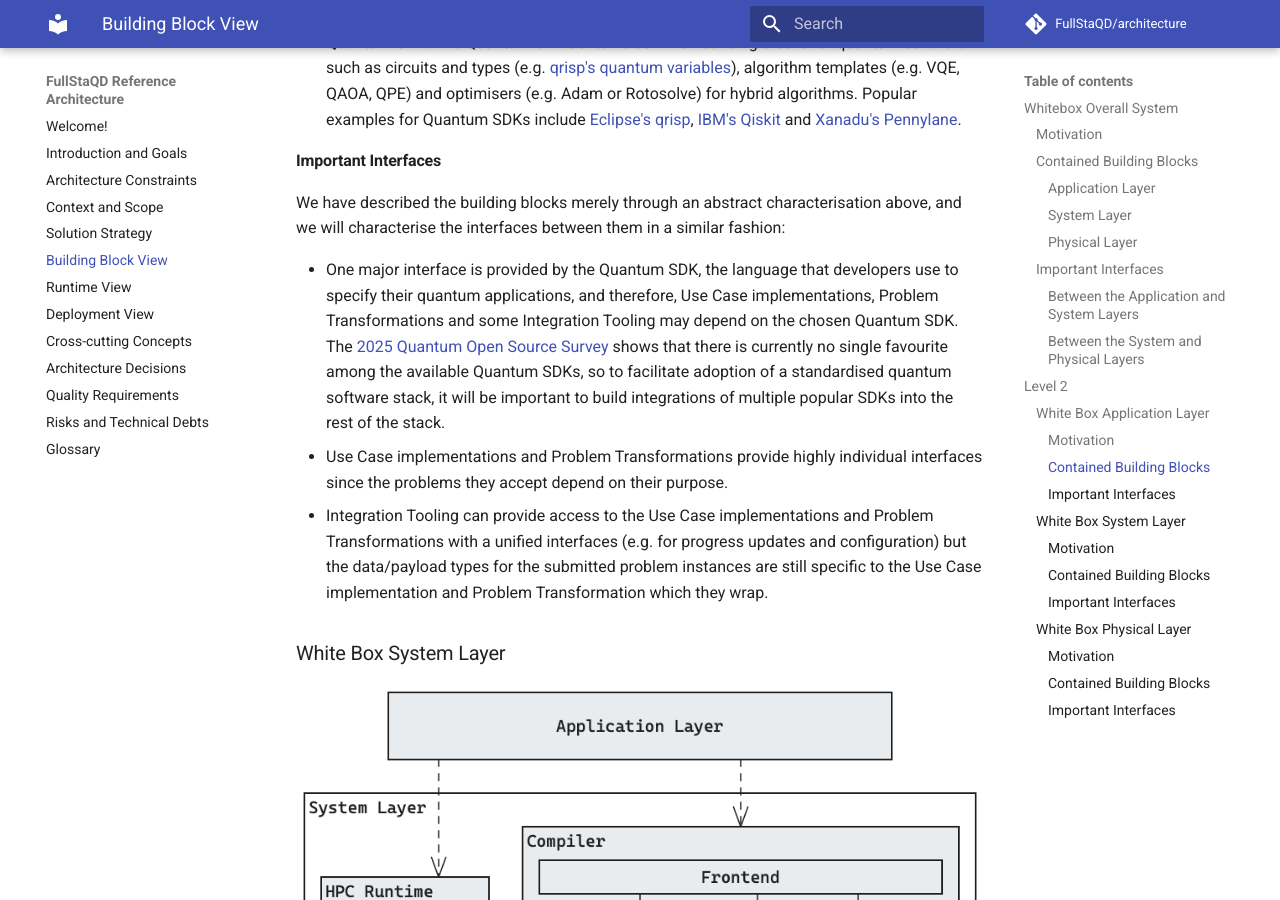
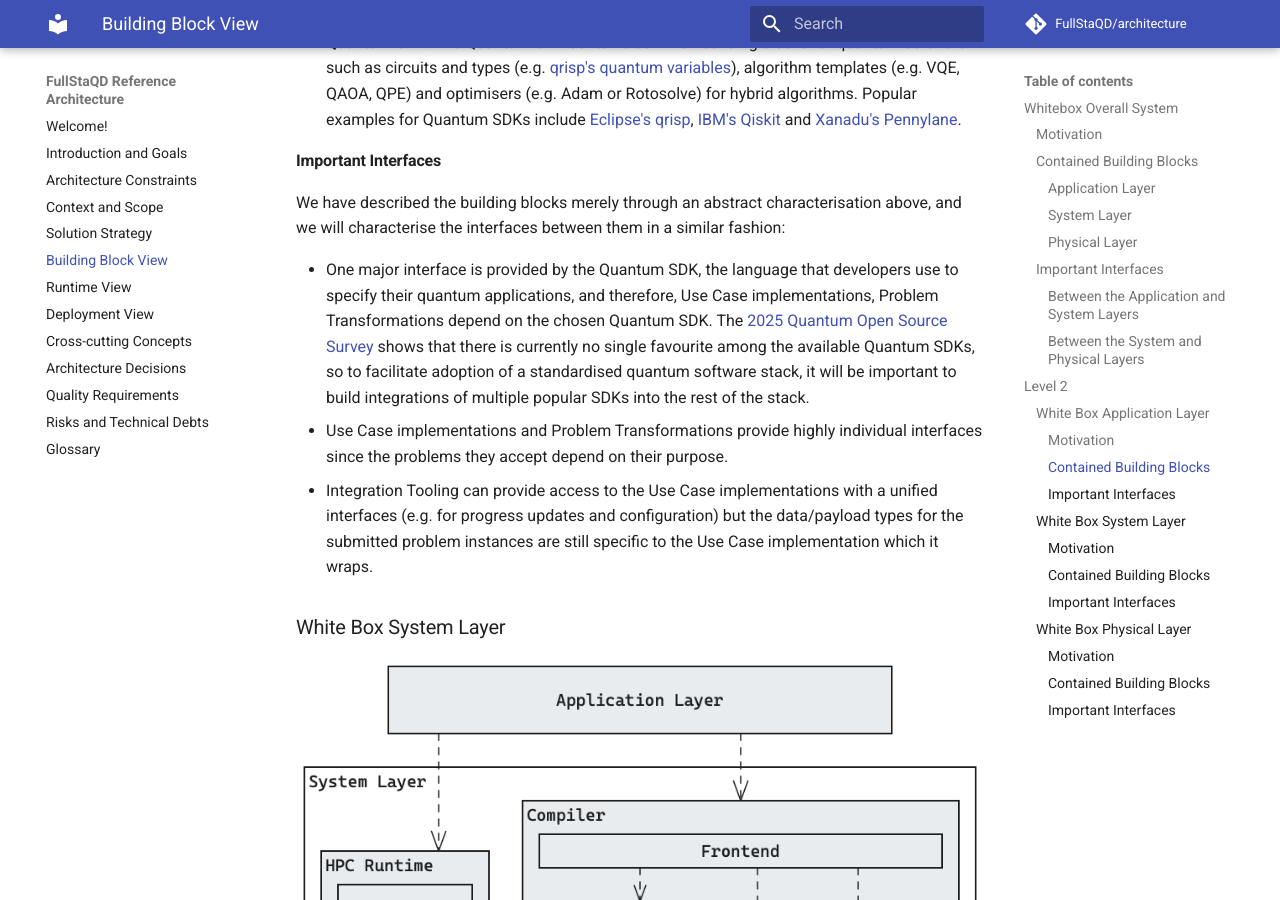
Before and after one commit to FullStaQD/architecture, an MkDocs documentation site: the page built from docs/05_building_block_view.md, in a window 1280 px wide and 900 px high, scrolled down 4729 px. Built offline with MkDocs 1.6.1 and Material for MkDocs 9.7.7, drawn with Linux system fonts in a browser that asks for light colours; comment, search, counter and statistics services are not loaded; the version menu is left out.

Commit message:
Update 05_building_block_view.md
Signed-off-by: RinorKIT <tc4656@kit.edu>

```diff
--- a/docs/05_building_block_view.md
+++ b/docs/05_building_block_view.md
@@ -200,8 +200,7 @@
 
 * One major interface is provided by the Quantum SDK, the language that
   developers use to specify their quantum applications, and therefore, Use Case
-  implementations, Problem Transformations and some Integration Tooling may
-  depend on the chosen Quantum SDK.
+  implementations, Problem Transformations depend on the chosen Quantum SDK.
   The [2025 Quantum Open Source Survey](https://unitaryfoundation.github.io/survey-2025/#Software)
   shows that there is currently no single favourite among the available
   Quantum SDKs, so to facilitate adoption of a standardised quantum software
@@ -209,11 +208,9 @@
   into the rest of the stack. <!-- TODO: quantum sdk to sys layer -->
 * Use Case implementations and Problem Transformations provide highly individual
   interfaces since the problems they accept depend on their purpose.
-* Integration Tooling can provide access to the Use Case implementations and
-  Problem Transformations with a unified interfaces (e.g. for progress updates
+* Integration Tooling can provide access to the Use Case implementations with a unified interfaces (e.g. for progress updates
   and configuration) but the data/payload types for the submitted problem
-  instances are still specific to the Use Case implementation and Problem
-  Transformation which they wrap.
+  instances are still specific to the Use Case implementation which it wraps.
 
 ### White Box System Layer {#_white_box_sys_layer}
 
```
